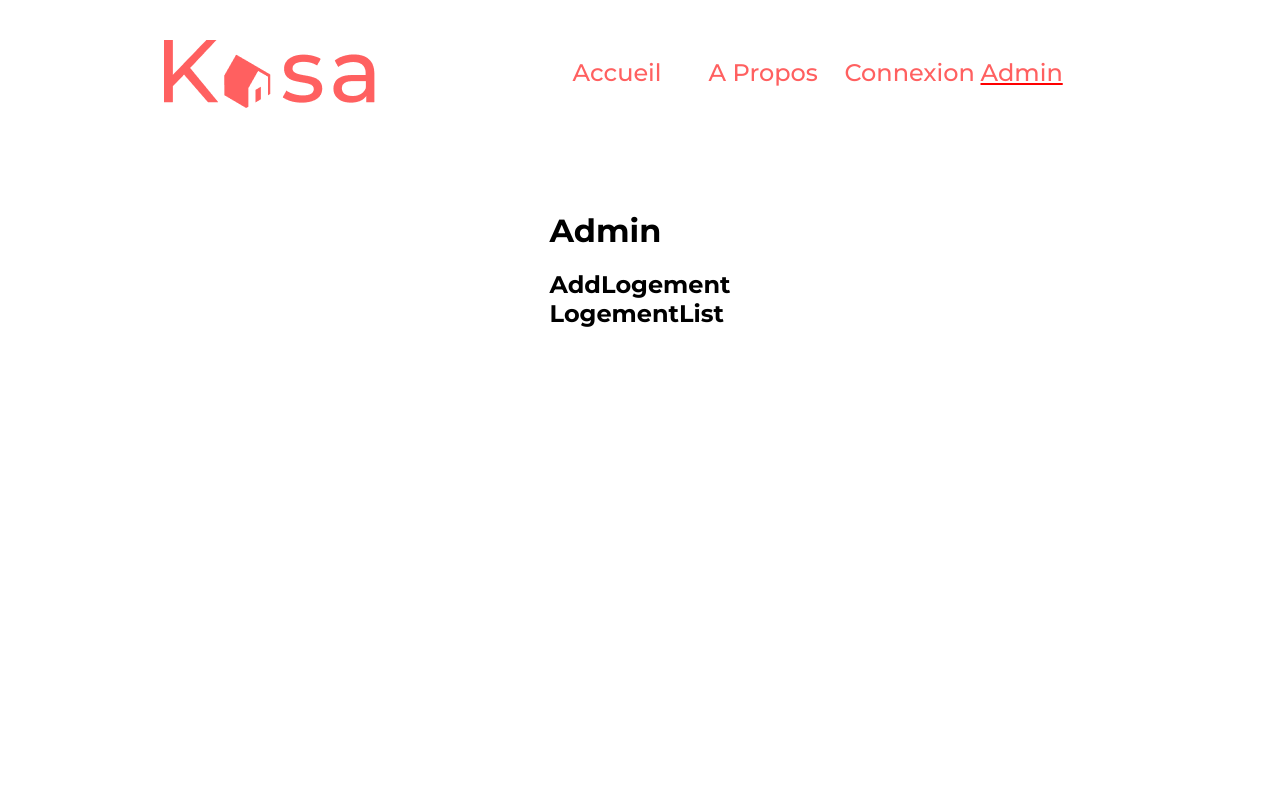
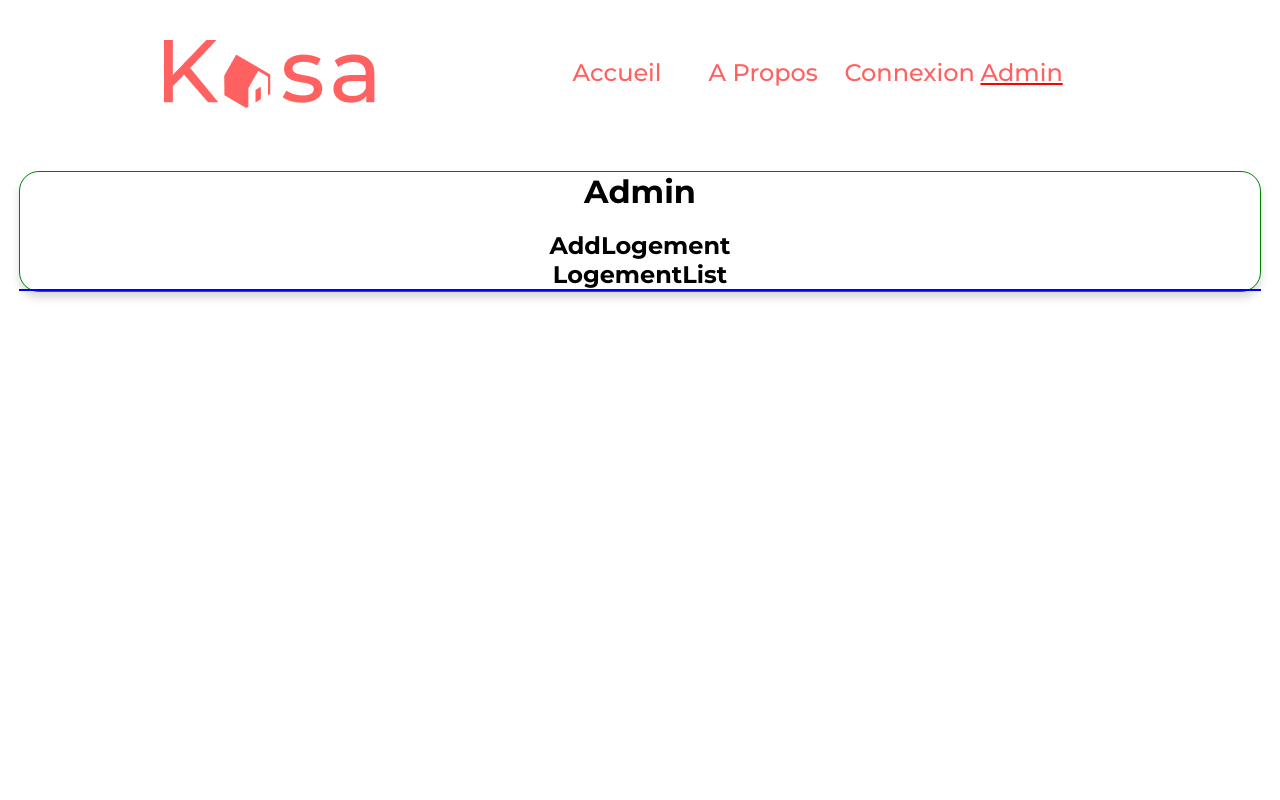
Before and after one commit to corentin-desilles/kasa-front, a React (Create React App) app: page /admin in a window 1280 px wide. Shown: the top 800 px of the page. Built offline with nearby package versions, Linux system fonts and the light colour scheme.

Commit message:
composant liste logements page admin

```diff
--- a/src/pages/Admin/Admin.js
+++ b/src/pages/Admin/Admin.js
@@ -1,14 +1,13 @@
+import style from './Admin.module.scss';
 import AddLogement from './components/AddLogement';
 import LogementList from './components/LogementList';
 
 function Admin() {
   return (
-    <div className="d-flex flex-row justify-content-center align-items-center p-20">
-      <div className="card p-20">
-        <h1 className="mb-20">Admin</h1>
-        <AddLogement />
-        <LogementList />
-      </div>
+    <div className={`card b2 ${style.adminContainer} `}>
+      <h1 className="mb-20">Admin</h1>
+      <AddLogement />
+      <LogementList />
     </div>
   );
 }
--- /dev/null
+++ b/src/pages/Admin/Admin.module.scss
@@ -0,0 +1,9 @@
+.adminContainer {
+  box-shadow: var(--box-shadow);
+  border-radius: 20px;
+  width: 100%;
+  display: flex;
+  flex-direction: column;
+  align-items: center;
+  justify-content: center;
+}
--- a/src/pages/Admin/components/LogementList.js
+++ b/src/pages/Admin/components/LogementList.js
@@ -1,5 +1,32 @@
+import style from './LogementList.module.scss';
+import Loading from '../../../components/Loading/Loading';
+import ItemLogement from './ItemLogement';
+import { useContext } from 'react';
+import { ApiContext } from '../../../context/ApiContext';
+import { useFetchData } from '../../../hooks';
+
 function LogementList() {
-  return <h2>LogementList</h2>;
+  const BASE_URL_API = useContext(ApiContext);
+  const [logements, isLoading] = useFetchData(BASE_URL_API);
+
+  return (
+    <>
+      <h2>LogementList</h2>
+      {isLoading && !logements.length ? (
+        <div>
+          <Loading />
+        </div>
+      ) : (
+        <div className={`${style.listContainer}`}>
+          {logements.map(l => (
+            <div key={l.id}>
+              <ItemLogement logement={l} />
+            </div>
+          ))}
+        </div>
+      )}
+    </>
+  );
 }
 
 export default LogementList;
--- /dev/null
+++ b/src/pages/Admin/components/LogementList.module.scss
@@ -0,0 +1,4 @@
+.listContainer {
+  border: solid blue 1px;
+  width: 100%;
+}
```
